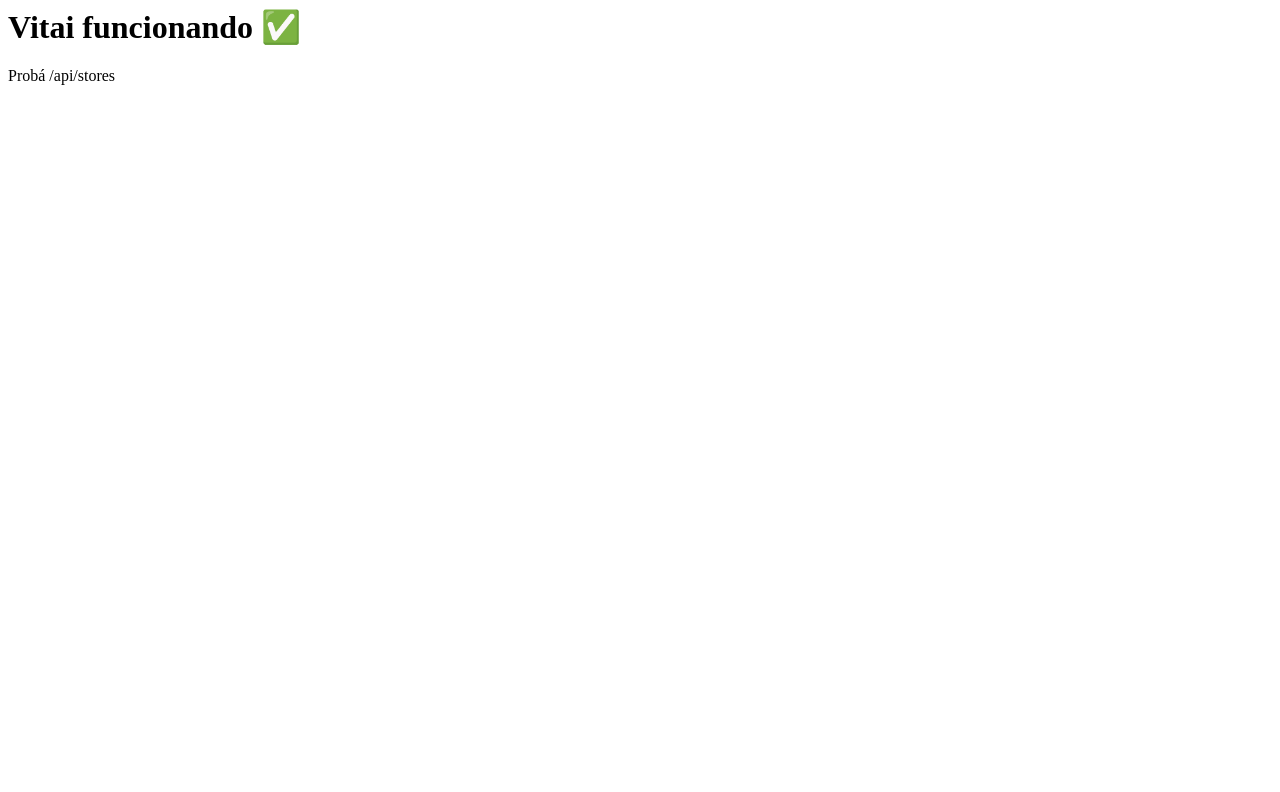
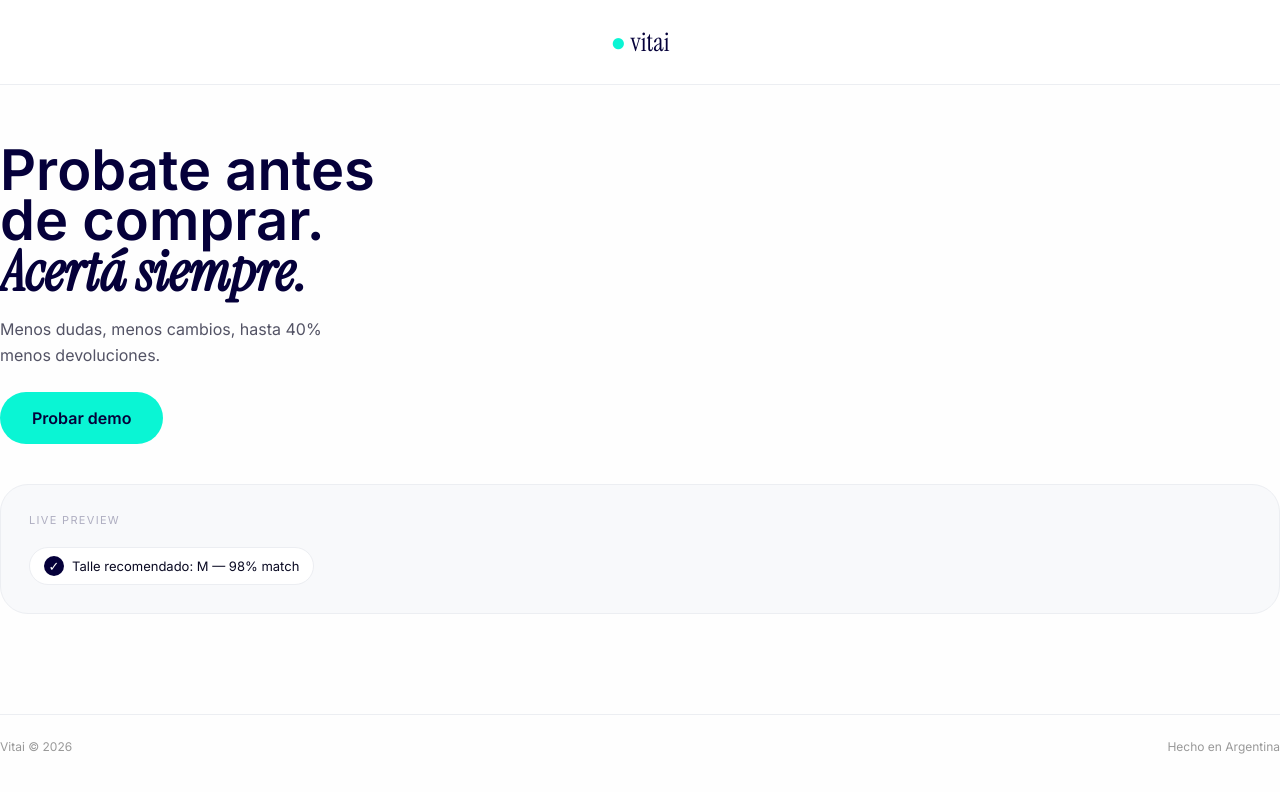
Before and after one commit to jes-vitai/vitai.probador, a website: page public/index.html in a window 1280 px wide. Drawn offline with Linux system fonts and the light colour scheme.

Commit message:
Create index.html with initial layout and styles
Added HTML structure, styles, and content for the Vitai application.

```diff
--- a/public/index.html
+++ b/public/index.html
@@ -1,2 +1,32 @@
-<h1>Vitai funcionando ✅</h1>
-<p>Probá /api/stores</p>
+<!DOCTYPE html>
+<html lang="es">
+<head>
+<meta charset="UTF-8">
+<meta name="viewport" content="width=device-width, initial-scale=1">
+<title>Vitai - Probador virtual</title>
+<link href="https://fonts.googleapis.com/css2?family=Inter:wght@300;400;500;600&family=Instrument+Serif:ital@0;1&display=swap" rel="stylesheet">
+<style>
+*{margin:0;padding:0;box-sizing:border-box}
+body{background:#FEFEFE;color:#0A0A23;font-family:'Inter',system-ui,sans-serif}
+.serif{font-family:'Instrument Serif',serif}
+header{border-bottom:1px solid #ECEEF2;background:rgba(255,255,255,0.8);backdrop-filter:blur(12px);position:sticky;top:0;z-index:20}
+.wrap{max-width:1280px;margin:0 auto;padding:0 24px}
+.h{height:84px;display:flex;align-items:center;justify-content:center}
+.btn{display:inline-flex;height:52px;padding:0 32px;border-radius:999px;background:#0AF5D4;color:#05003A;font-weight:600;text-decoration:none;align-items:center;justify-content:center;margin-top:24px}
+.card{background:#F8F9FB;border:1px solid #ECEEF2;border-radius:28px;padding:28px;margin-top:40px}
+</style>
+</head>
+<body>
+<header><div class="wrap"><div class="h"><span class="serif" style="font-size:26px;color:#05003A;font-weight:400"><span style="color:#0AF5D4">●</span> vitai</span></div></div></header>
+<main class="wrap" style="padding:60px 0">
+<h1 style="font-size:56px;line-height:0.9;color:#05003A">Probate antes<br>de comprar.<br><span class="serif" style="font-style:italic">Acertá siempre.</span></h1>
+<p style="margin-top:20px;max-width:360px;color:rgba(10,10,35,0.7);line-height:1.6">Menos dudas, menos cambios, hasta 40% menos devoluciones.</p>
+<a class="btn" href="/api/stores">Probar demo</a>
+<div class="card">
+<p style="font-size:11px;text-transform:uppercase;letter-spacing:0.12em;color:rgba(5,0,58,0.3)">Live preview</p>
+<div style="margin-top:20px;background:white;border:1px solid #ECEEF2;border-radius:999px;display:inline-flex;padding:8px 14px;gap:8px;align-items:center;font-size:13px"><span style="width:20px;height:20px;background:#05003A;color:white;border-radius:50%;display:flex;align-items:center;justify-content:center">✓</span>Talle recomendado: M — 98% match</div>
+</div>
+</main>
+<footer class="wrap" style="border-top:1px solid #ECEEF2;padding:24px 0;margin-top:40px;display:flex;justify-content:space-between;font-size:12px;color:rgba(0,0,0,0.4)"><span>Vitai © 2026</span><span>Hecho en Argentina</span></footer>
+</body>
+</html>
```
